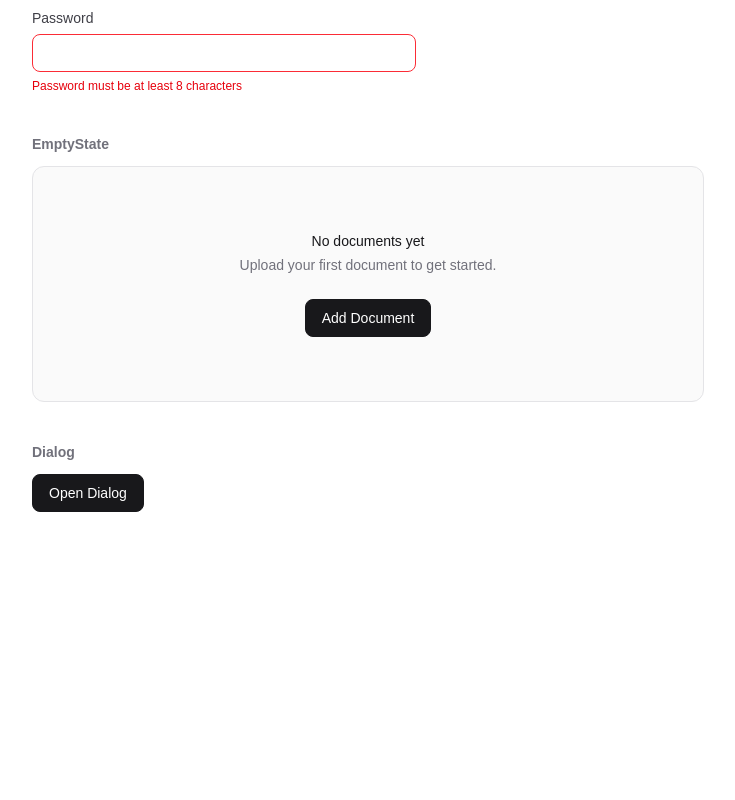
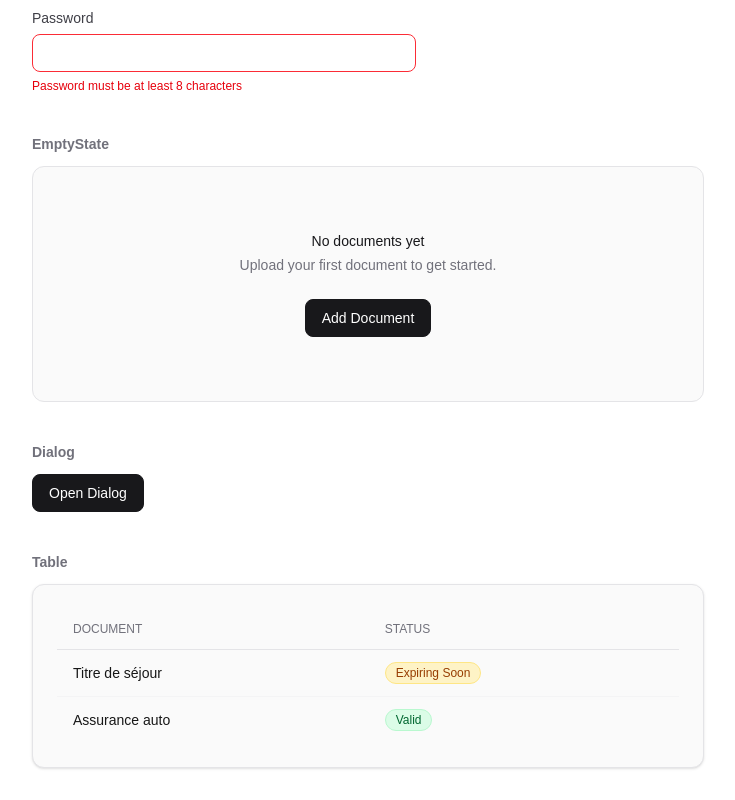
Before and after one commit to rasiolisufaj/ft_transcendence, a Next.js app: page /dev/ui in a window 1280 px wide. Shown: the part 627-1427 px from the top of the page, without its empty margins (272-1007 px from the left). Before the commit the page ends 1171 px from the top, so only its background shows below. Built offline with nearby package versions, Linux system fonts and the light colour scheme.

Commit message:
Add Table UI

```diff
--- a/src/app/dev/ui/page.tsx
+++ b/src/app/dev/ui/page.tsx
@@ -7,6 +7,7 @@ import { Badge } from "@/components/ui/Badge";
 import { Input } from "@/components/ui/Input";
 import { EmptyState } from "@/components/ui/EmptyState";
 import { Dialog } from "@/components/ui/Dialog";
+import { Table, TableHead, TableBody, TableRow, TableHeaderCell, TableCell } from "@/components/ui/Table";
 
 export default function UiGalleryPage() {
   const [dialogOpen, setDialogOpen] = useState(false);
@@ -71,6 +72,30 @@ export default function UiGalleryPage() {
         </Dialog>
       </section>
 
+      <section className="space-y-3">
+        <h2 className="text-sm font-semibold text-zinc-500">Table</h2>
+        <Card className="bg-zinc-50 dark:bg-zinc-900/50">
+          <Table>
+            <TableHead>
+              <TableRow>
+                <TableHeaderCell>Document</TableHeaderCell>
+                <TableHeaderCell>Status</TableHeaderCell>
+              </TableRow>
+            </TableHead>
+            <TableBody>
+              <TableRow>
+                <TableCell>Titre de séjour</TableCell>
+                <TableCell><Badge tone="warning">Expiring Soon</Badge></TableCell>
+              </TableRow>
+              <TableRow>
+                <TableCell>Assurance auto</TableCell>
+                <TableCell><Badge tone="success">Valid</Badge></TableCell>
+              </TableRow>
+            </TableBody>
+          </Table>
+        </Card>
+      </section>
+
     </div>
   );
 }
--- /dev/null
+++ b/src/components/ui/Table.tsx
@@ -0,0 +1,40 @@
+import { HTMLAttributes, TdHTMLAttributes, ThHTMLAttributes } from "react";
+
+type TableProps = HTMLAttributes<HTMLTableElement>;
+export function Table({ className = "", ...props }: TableProps) {
+  return <table className={`w-full text-left text-sm ${className}`} {...props} />;
+}
+
+type TableHeadProps = HTMLAttributes<HTMLTableSectionElement>;
+export function TableHead({ className = "", ...props }: TableHeadProps) {
+  return (
+    <thead
+      className={`border-b border-zinc-200 text-xs uppercase text-zinc-500 dark:border-zinc-800 dark:text-zinc-400 ${className}`}
+      {...props}
+    />
+  );
+}
+
+type TableBodyProps = HTMLAttributes<HTMLTableSectionElement>;
+export function TableBody({ className = "", ...props }: TableBodyProps) {
+  return (
+    <tbody className={`divide-y divide-zinc-100 dark:divide-zinc-800 ${className}`} {...props} />
+  );
+}
+
+type TableRowProps = HTMLAttributes<HTMLTableRowElement>;
+export function TableRow({ className = "", ...props }: TableRowProps) {
+  return (
+    <tr className={`hover:bg-zinc-100 dark:hover:bg-zinc-800/60 ${className}`} {...props} />
+  );
+}
+
+type TableHeaderCellProps = ThHTMLAttributes<HTMLTableCellElement>;
+export function TableHeaderCell({ className = "", ...props }: TableHeaderCellProps) {
+  return <th className={`px-4 py-3 font-medium ${className}`} {...props} />;
+}
+
+type TableCellProps = TdHTMLAttributes<HTMLTableCellElement>;
+export function TableCell({ className = "", ...props }: TableCellProps) {
+  return <td className={`px-4 py-3 ${className}`} {...props} />;
+}
```
